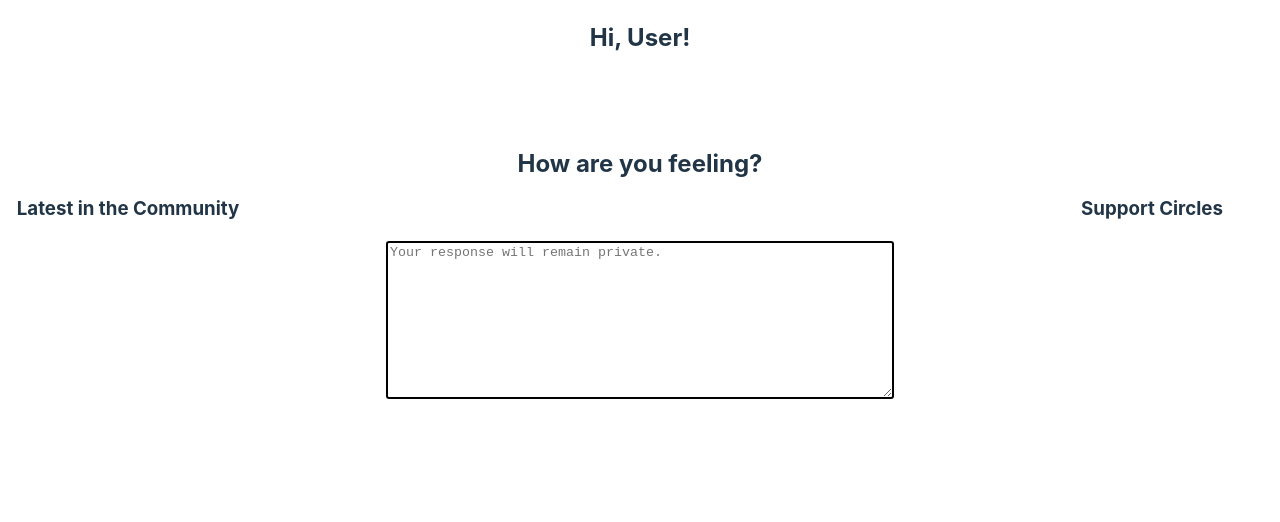
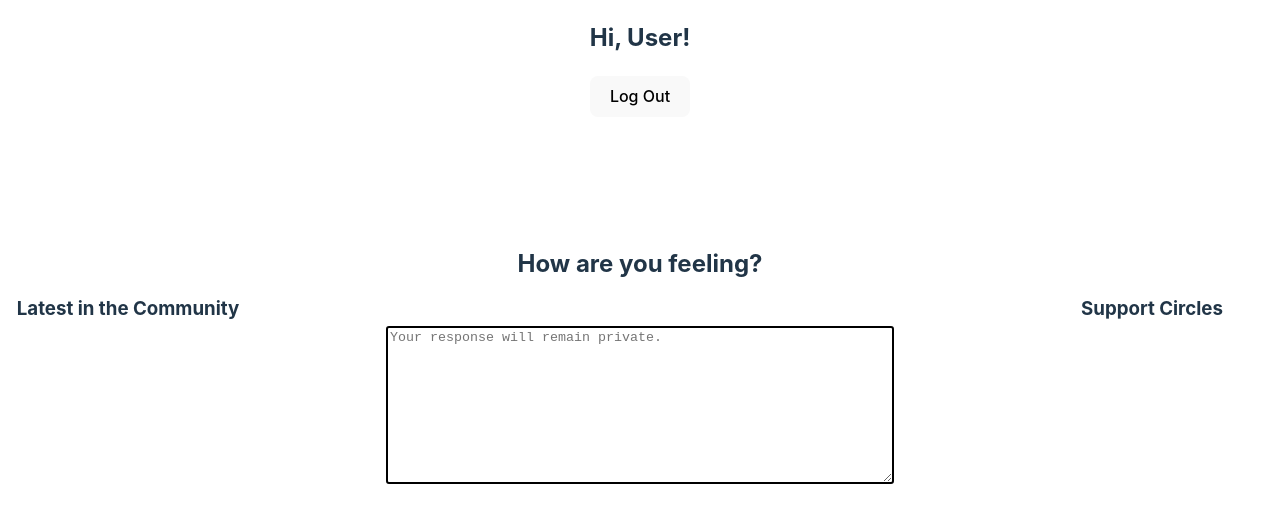
Before and after one commit to SunTheCoder/community, a React (Vite) app in the folder frontend/: page /home in a window 1280 px wide. Shown: the top 522 px of the page. Built offline with nearby package versions, Linux system fonts and the light colour scheme.

Commit message:
home page css

```diff
--- a/frontend/src/components/HomePage/HomePage.css
+++ b/frontend/src/components/HomePage/HomePage.css
@@ -1,3 +1,9 @@
+.log-out-button {
+    grid-row: 1;
+    grid-column: 2;
+    text-align: center;
+}
+
 #home-page-container {
 
 }
@@ -9,22 +15,22 @@
     width: 100%;
     display: grid;
     grid-template-columns: 1fr 3fr 1fr;
-    grid-template-rows: 50px 50px 1fr 3fr 3fr
+    grid-template-rows: 50px 100px 50px 50px 1fr 3fr 3fr
 }
 #home-page-latest {
     grid-column: 1;
-    grid-row: 3;
+    grid-row: 4;
     text-align: center
 
 }
 #home-page-feeling {
     grid-column: 2;
-    grid-row: 2;
+    grid-row: 3;
     text-align: center
 }
 #home-page-support {
     grid-column: 3;
-    grid-row: 3;
+    grid-row: 4;
     text-align: center
 }
 #home-page-feeling-response {
@@ -39,5 +45,5 @@
     display: flex;
     justify-content: center;
     grid-column: 2;
-    grid-row: 4;
+    grid-row: 5;
 }
--- a/frontend/src/components/HomePage/HomePage.jsx
+++ b/frontend/src/components/HomePage/HomePage.jsx
@@ -1,4 +1,5 @@
 import React from 'react';
+import LogOutButton from '../LogOutButton';
 
 // import { useNavigate } from 'react-router-dom';
 import './HomePage.css'
@@ -10,8 +11,14 @@ return (
     <div id="home-page-user-welcome-box">
 
         <h2>Hi, User!</h2>
+
+
     </div>
+
     <div id="home-page-main">
+        <div className='log-out-button'>
+                <LogOutButton />
+        </div>
         <h3 id="home-page-latest" className=''>Latest in the Community</h3>
         <h2 id="home-page-feeling" className=''>How are you feeling?</h2>
         <h3 id="home-page-support" className=''>Support Circles</h3>
--- /dev/null
+++ b/frontend/src/components/LogOutButton/LogOutButton.jsx
@@ -0,0 +1,24 @@
+import React from 'react';
+import { useDispatch } from 'react-redux'; // Import useDispatch from react-redux
+import './LogOutButton.css'
+import {  clearUser } from '../../slices/userSlice';
+import { useNavigate } from 'react-router-dom';
+
+const LogOutButton = () => {
+    const dispatch = useDispatch(); // Get the dispatch function from the store
+    const navigate = useNavigate();
+
+    const handleLogout = () => {
+        localStorage.removeItem('token'); // Remove token to log out
+        dispatch(clearUser()); // Clear user from Redux state
+        navigate('/')
+    };
+
+    return (
+        <div>
+            <button onClick={handleLogout}>Log Out</button>
+        </div>
+    )
+}
+
+export default LogOutButton;
--- /dev/null
+++ b/frontend/src/components/LogOutButton/index.js
@@ -0,0 +1,3 @@
+import LogOutButton from './LogOutButton';
+
+export default LogOutButton
```
Also changed, not shown: frontend/src/components/LogOutButton/LogOutButton.css (added), 1 other file (tests, documents, lock files or other folders).
